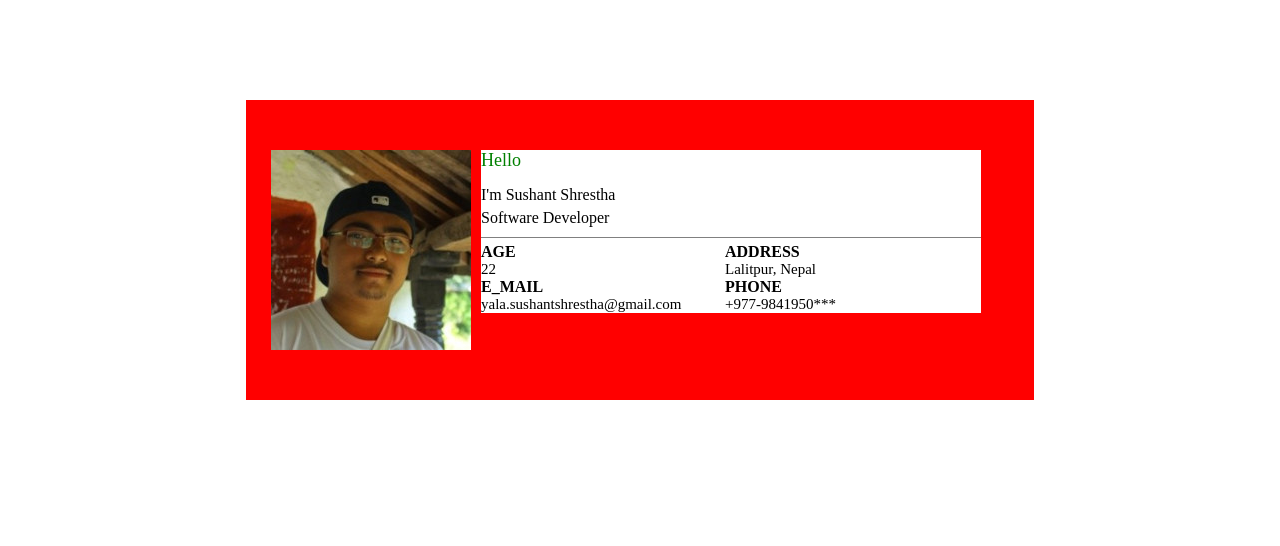
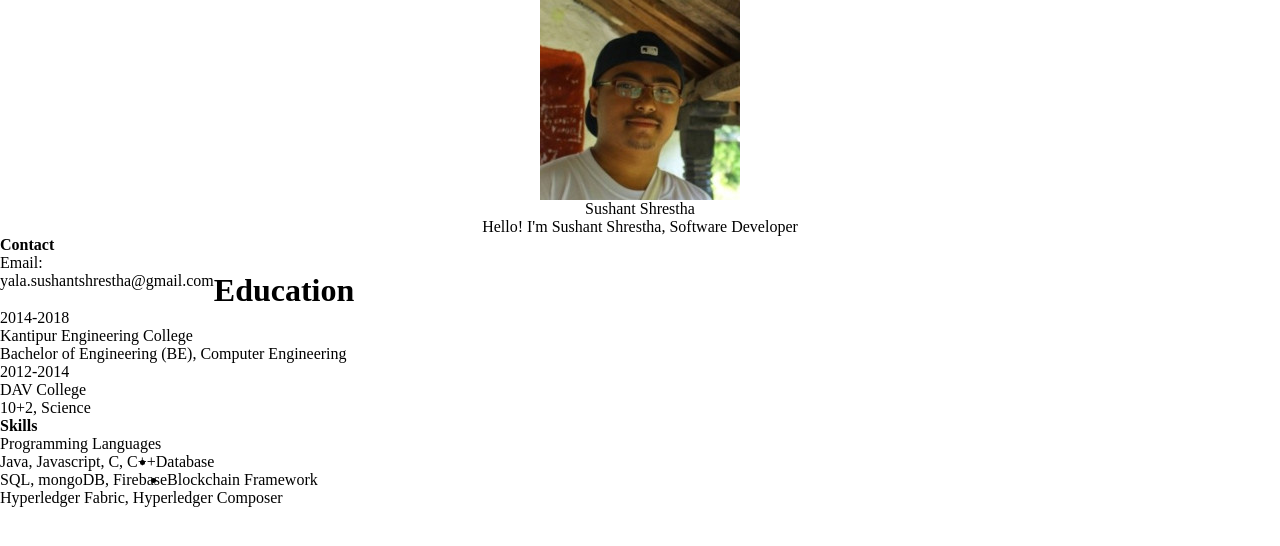
Before and after one commit to su-sh/su-sh.github.io, a plain HTML site: page index.html in a window 1280 px wide. Drawn offline with Linux system fonts and the light colour scheme.

Commit message:
Preview skeleton done

```diff
--- a/css/layout.css
+++ b/css/layout.css
@@ -5,12 +5,12 @@
 .right {
     float: right;
 }
-.block{
+
+.block {
     display: inline-block;
-
 }
 
-
+/*
 .top-menu-container {
     width: 100%;
     padding-top: 50px;
@@ -20,24 +20,33 @@
     width: 100%;
     padding-top: 50px;
 }
-
+*/
 .preview-page-center-wrapper {
     width: 738px;
     margin: 0 auto;
-    padding: 50px 25px 50px 25px;
+    /* padding: 50px 25px 50px 25px;
 
-    background-color: red;
+    background-color: red; */
 }
 
 
 .profile-pic {
-    margin-right: 10px;
-    background-color: yellow;
     width: 200px;
+    margin: 0 auto;
 }
 
+.profile-name {
+    margin: 0 auto;
+    text-align: center;
+}
 
-.preview-content{
+.profile-intro {
+    margin: 0 auto;
+    text-align: center;
+}
+
+/*
+.preview-content {
     background-color: white;
     width: 500px;
-}
+} */
--- a/index.html
+++ b/index.html
@@ -1,53 +1,83 @@
 <!DOCTYPE <!DOCTYPE html>
 <html>
-
   <head>
     <title>Sushant Shrestha</title>
-    <meta name="viewport" content="width=device-width, initial-scale=1">
-    <link rel="stylesheet" type="text/css" href="css/style.css">
-    <link rel="stylesheet" type="text/css" href="css/layout.css">
-    <link rel="stylesheet" type="text/css" href="css/reset.css">
-
+    <meta name="viewport" content="width=device-width, initial-scale=1" />
+    <link rel="stylesheet" type="text/css" href="css/style.css" />
+    <link rel="stylesheet" type="text/css" href="css/layout.css" />
+    <link rel="stylesheet" type="text/css" href="css/reset.css" />
   </head>
 
   <body>
-
-
     <!-- Assigned to menu-branch -->
-    <div class="top-menu-container">
-
-    </div>
-
-
+    <div class="top-menu-container"></div>
 
     <!-- Assigned to preview-branch -->
     <div class="preview-page-container">
       <div class="preview-page-center-wrapper clearfix">
-            <div class="profile-pic left">
-
-                <img src="img/profile-pic.jpeg" alt="">
-            </div>
-            <div class="preview-content left block">
-                <div class="intro">
-                    <div class="greeting ">Hello</div>
-                    <div class="introduction margin-below">I'm Sushant Shrestha</div>
-                    <div class="intro-detail margin-below">Software Developer </div>
+        <div class="profile-pic ">
+          <img src="img/profile-pic.jpeg" alt="" />
         </div>
 
-                <div class="profile-info">
-                    <ul>
-                        <li><span class="title">AGE</span> <span class="info">22</span></li>
-                        <li><span class="title">ADDRESS</span> <span class="info">Lalitpur, Nepal</span></li>
-                        <li><span class="title">E_MAIL</span> <span class="info">yala.sushantshrestha@gmail.com</span></li>
-                        <li><span class="title">PHONE</span> <span class="info">+977-9841950***</span></li>
-                    </ul>
+        <div class="profile-name">Sushant Shrestha</div>
+        <div class="profile-intro">
+          Hello! I'm Sushant Shrestha, Software Developer
         </div>
       </div>
     </div>
+
+    <div class="contact">
+      <div class="title">Contact</div>
+      <ul>
+        <li>
+          <div class="skills-left">Email:</div>
+          <div class="left">yala.sushantshrestha@gmail.com</div>
+        </li>
+      </ul>
     </div>
+
+    <div class="education">
+      <h1>Education</h1>
+      <ul>
+        <li>
+          <div class="date">2014-2018</div>
+          <div class="school">
+            Kantipur Engineering College <br />
+            Bachelor of Engineering (BE), Computer Engineering
+          </div>
+        </li>
+
+        <li>
+          <div class="date">2012-2014</div>
+          <div class="school">
+            DAV College <br />
+            10+2, Science
+          </div>
+        </li>
+      </ul>
+    </div>
+
+    <div class="skills">
+      <div class="title">Skills</div>
+      <ul>
+        <li>
+          <div class="skills-left ">Programming Languages</div>
+          <div class="left">Java, Javascript, C, C++</div>
+        </li>
+
+        <li>
+          <div class="skills-left">Database</div>
+          <div class="left">SQL, mongoDB, Firebase</div>
+        </li>
+
+        <li>
+          <div class="skills-left">Blockchain Framework</div>
+          <div class="left">Hyperledger Fabric, Hyperledger Composer</div>
+        </li>
+      </ul>
+    </div>
+
     <!-- Assigned to  -->
     <div class="detail-page"></div>
-
   </body>
-
 </html>
```
Lines whose indentation alone changed are shown as unchanged.
